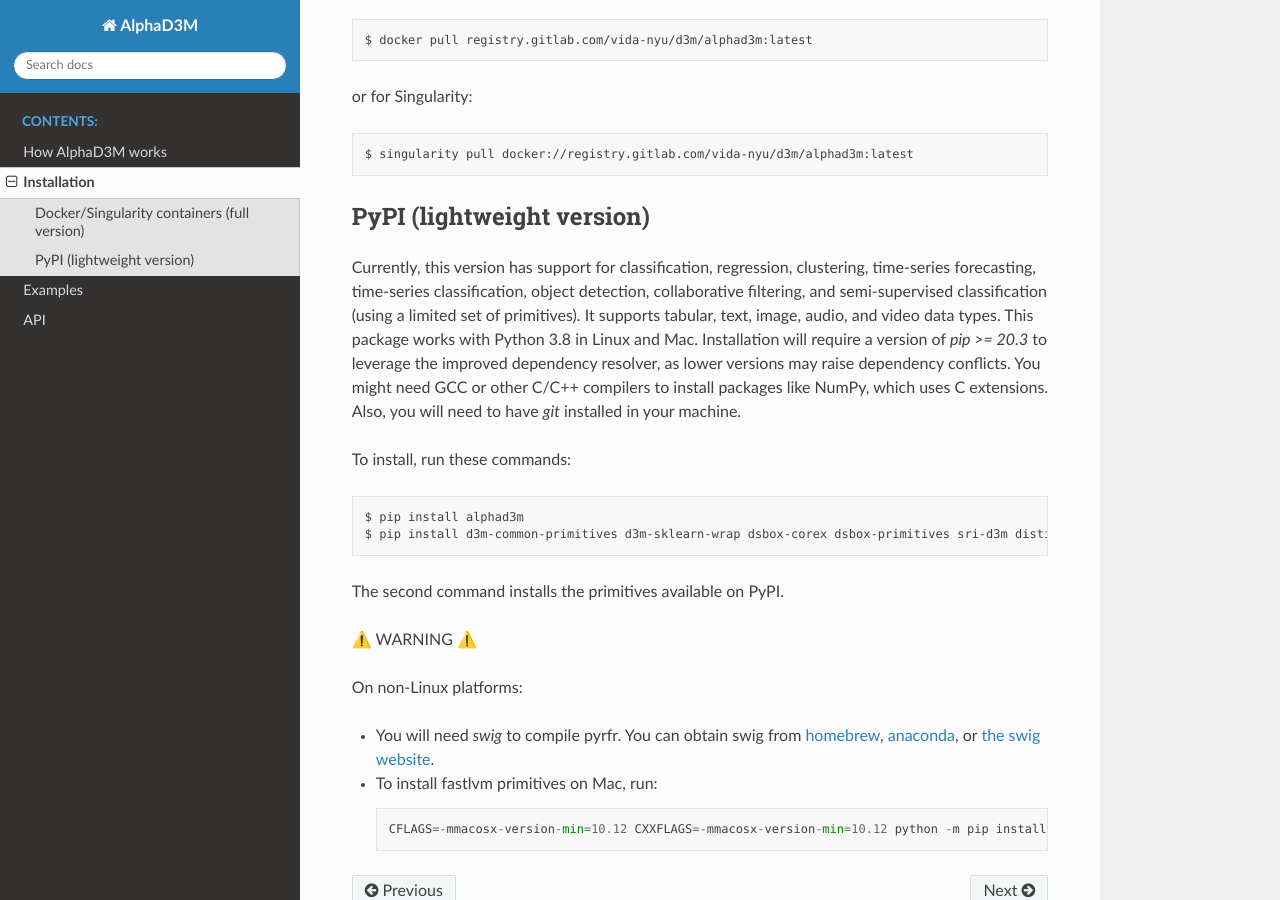
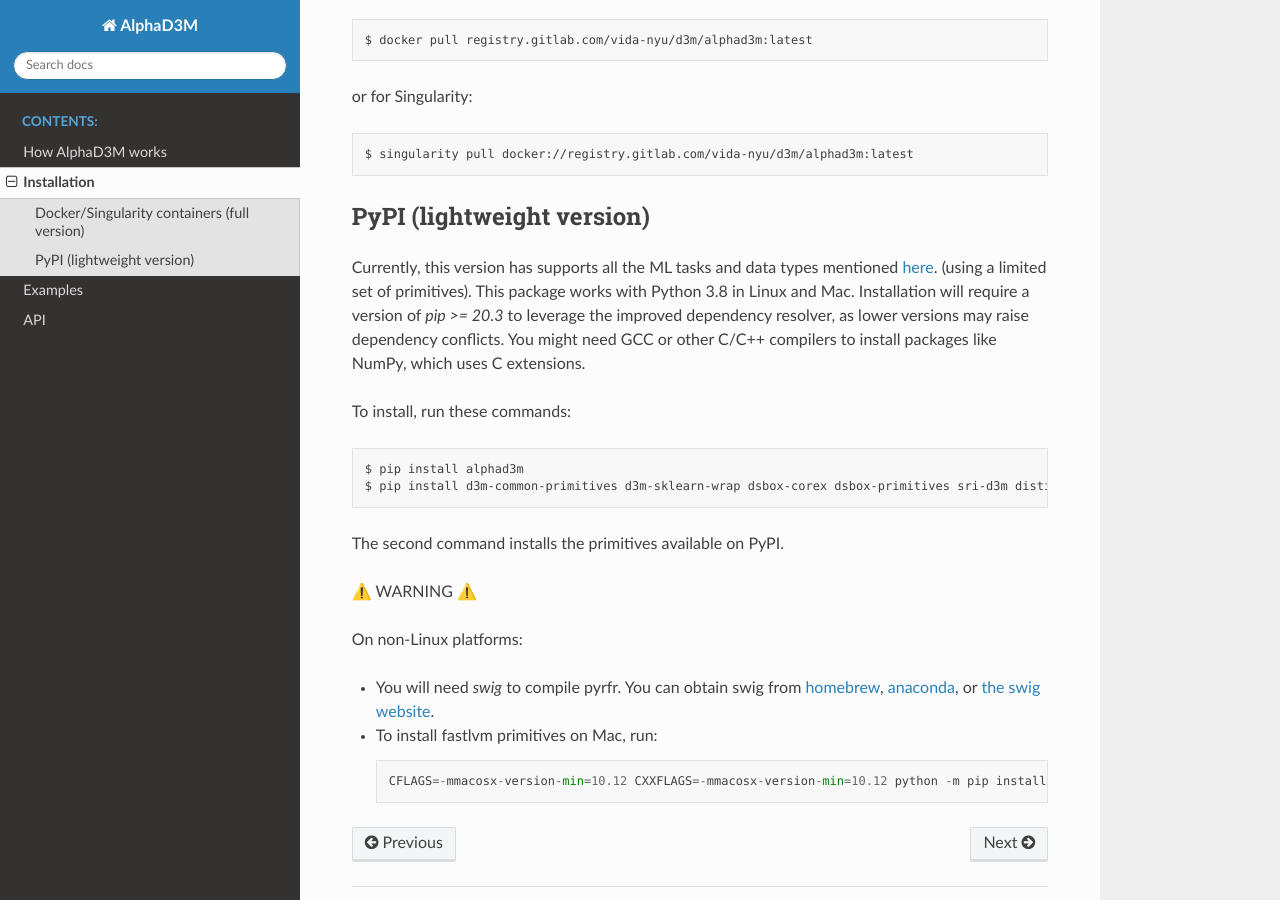
Before and after one commit to VIDA-NYU/alphad3m, a Sphinx documentation site: the page built from docs/source/installation.rst, in a window 1280 px wide and 900 px high, scrolled down 576 px. Built offline with Sphinx 7.4.7 and the Read the Docs theme 2.0.0, drawn with Linux system fonts in a browser that asks for light colours; pages that are not in the unit, such as notebooks, are missing from menus.

Commit message:
Add primitives for LUPI and graph tasks

```diff
--- a/docs/source/installation.rst
+++ b/docs/source/installation.rst
@@ -31,19 +31,18 @@
 
 PyPI (lightweight version)
 ---------------------------
-Currently, this version has support for classification, regression, clustering, time-series forecasting, time-series
-classification, object detection, collaborative filtering, and semi-supervised classification (using a limited set of primitives).
-It supports tabular, text, image, audio, and video data types. This package works with Python 3.8 in Linux and Mac.
+Currently, this version has supports all the ML tasks and data types mentioned :doc:`here <how-works>`. (using a limited
+set of primitives). This package works with Python 3.8 in Linux and Mac.
 Installation will require a version of `pip >= 20.3` to leverage the improved dependency resolver, as lower versions may
 raise dependency conflicts. You might need GCC or other C/C++ compilers to install packages like NumPy, which uses C
-extensions. Also, you will need to have `git` installed in your machine.
+extensions.
 
 To install, run these commands:
 
 ::
 
    $ pip install alphad3m
-   $ pip install d3m-common-primitives d3m-sklearn-wrap dsbox-corex dsbox-primitives sri-d3m distil-primitives rpi-d3m-primitives kf-d3m-primitives autonbox fastlvm d3m-esrnn d3m-nbeats --no-binary pmdarima
+   $ pip install d3m-common-primitives d3m-sklearn-wrap dsbox-corex dsbox-primitives sri-d3m distil-primitives rpi-d3m-primitives kf-d3m-primitives autonbox lupi-mfa d3m-jhu-primitives fastlvm d3m-esrnn d3m-nbeats --no-binary pmdarima
 
 
 The second command installs the primitives available on PyPI.
```
